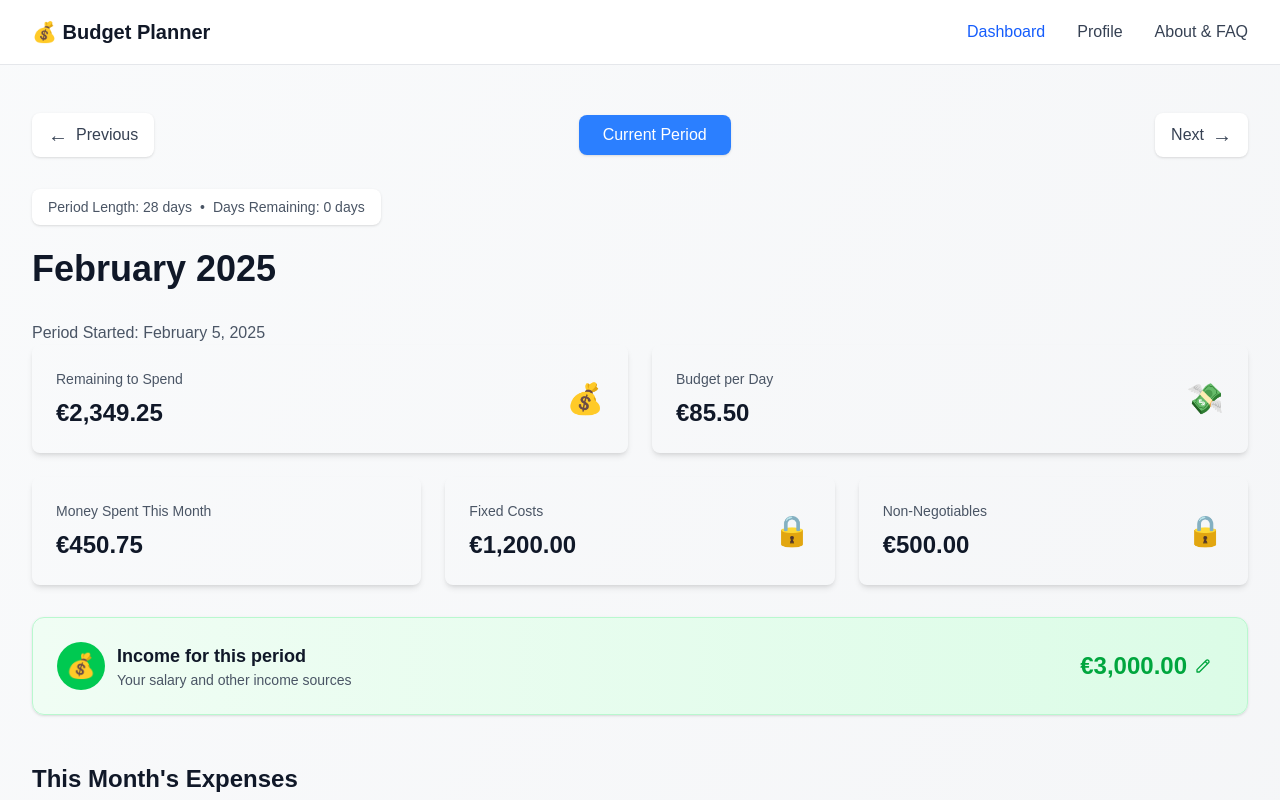
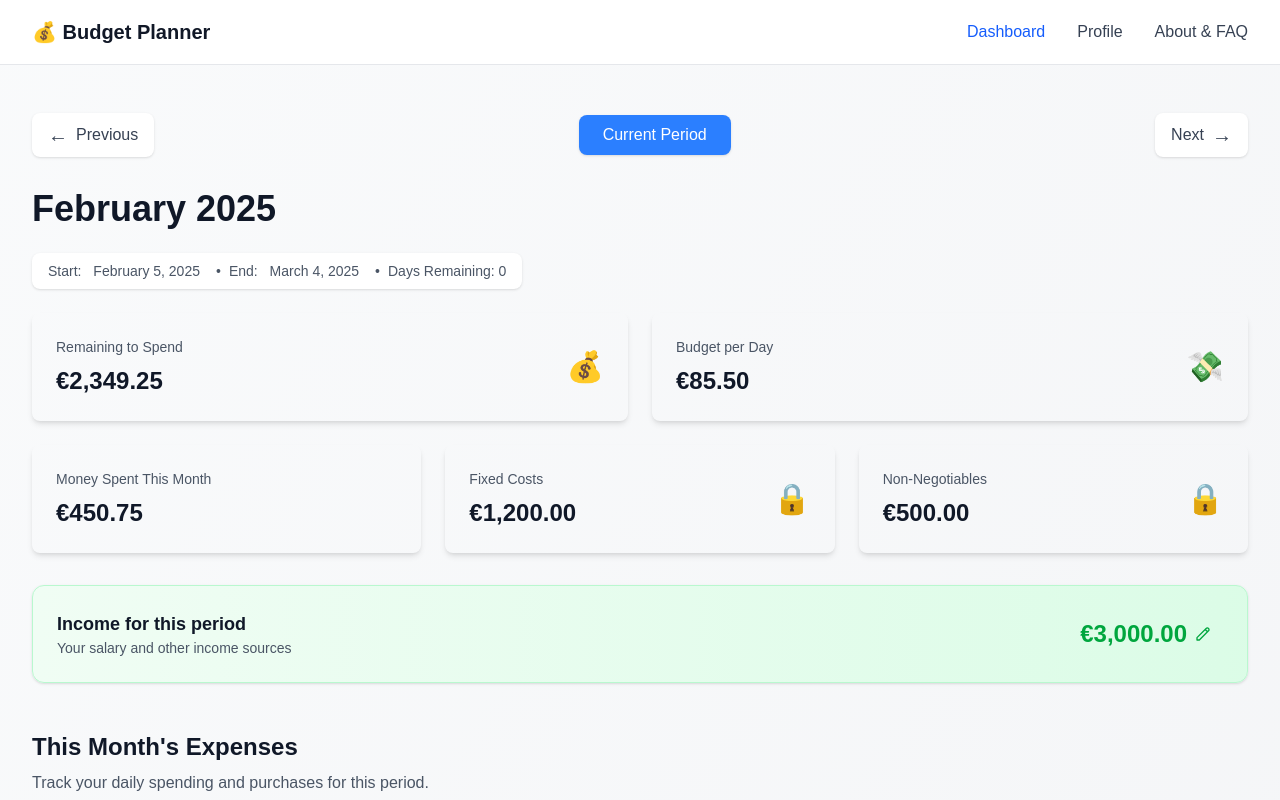
Before and after one commit to sofiaborovskaia/budget-planner, a Next.js app: page /period/2025-02-05 in a window 1280 px wide. Shown: the top 800 px of the page. Built offline with nearby package versions, Linux system fonts and the light colour scheme.

Commit message:
feat: improve dashboard design

```diff
--- a/app/components/Dashboard.tsx
+++ b/app/components/Dashboard.tsx
@@ -1,6 +1,7 @@
 "use client";
 
 import { DataCard } from "./DataCard";
+import { PeriodBadge } from "./PeriodBadge";
 import type { DashboardData } from "@/types";
 
 interface DashboardProps {
@@ -17,13 +18,15 @@ export function Dashboard({ data }: DashboardProps) {
 
   return (
     <div className="space-y-6">
-      <h1 className="text-4xl font-bold text-gray-900 mb-8">
+      <h1 className="text-4xl font-bold text-gray-900 mb-6">
         {data.monthName}
       </h1>
 
-      <span className="text-gray-600 mb-2">
-        Period Started: {data.periodStartDate}
-      </span>
+      <PeriodBadge
+        startDate={data.periodStartDate}
+        endDate={data.periodEndDate}
+        daysRemaining={data.daysRemaining}
+      />
 
       <div className="grid grid-cols-1 md:grid-cols-2 gap-6">
         {/* Money Left To Spend */}
--- /dev/null
+++ b/app/components/PeriodBadge.tsx
@@ -0,0 +1,94 @@
+"use client";
+
+import { useState } from "react";
+
+interface PeriodBadgeProps {
+  startDate: string;
+  endDate: string;
+  daysRemaining: number;
+}
+
+export function PeriodBadge({
+  startDate: initialStartDate,
+  endDate: initialEndDate,
+  daysRemaining,
+}: PeriodBadgeProps) {
+  const [startDate, setStartDate] = useState(initialStartDate);
+  const [endDate, setEndDate] = useState(initialEndDate);
+  const [isEditingStart, setIsEditingStart] = useState(false);
+  const [isEditingEnd, setIsEditingEnd] = useState(false);
+
+  const handleDateChange = (
+    value: string,
+    setter: (val: string) => void,
+    setEditing: (val: boolean) => void,
+  ) => {
+    setter(value);
+    setEditing(false);
+    // TODO: Update period in database
+  };
+
+  const renderEditableDate = (
+    currentValue: string,
+    isEditing: boolean,
+    setEditing: (val: boolean) => void,
+    setValue: (val: string) => void,
+    initialValue: string,
+  ) => {
+    if (isEditing) {
+      return (
+        <input
+          type="date"
+          value={currentValue}
+          onChange={(e) => setValue(e.target.value)}
+          onBlur={(e) => handleDateChange(e.target.value, setValue, setEditing)}
+          onKeyDown={(e) => {
+            if (e.key === "Enter") {
+              handleDateChange(e.currentTarget.value, setValue, setEditing);
+            } else if (e.key === "Escape") {
+              setValue(initialValue);
+              setEditing(false);
+            }
+          }}
+          autoFocus
+          className="px-2 py-1 border rounded focus:outline-none focus:ring-2 focus:ring-blue-500"
+        />
+      );
+    }
+
+    return (
+      <span
+        className="cursor-pointer hover:bg-gray-50 px-2 py-1 rounded"
+        onClick={() => setEditing(true)}
+      >
+        {currentValue}
+      </span>
+    );
+  };
+
+  return (
+    <div className="mb-6 inline-block px-4 py-2 bg-white rounded-lg shadow-sm">
+      <p className="text-sm text-gray-600">
+        <span className="font-medium">Start:</span>{" "}
+        {renderEditableDate(
+          startDate,
+          isEditingStart,
+          setIsEditingStart,
+          setStartDate,
+          initialStartDate,
+        )}
+        <span className="mx-2">•</span>
+        <span className="font-medium">End:</span>{" "}
+        {renderEditableDate(
+          endDate,
+          isEditingEnd,
+          setIsEditingEnd,
+          setEndDate,
+          initialEndDate,
+        )}
+        <span className="mx-2">•</span>
+        <span className="font-medium">Days Remaining:</span> {daysRemaining}
+      </p>
+    </div>
+  );
+}
--- a/app/components/SalaryInput.tsx
+++ b/app/components/SalaryInput.tsx
@@ -32,10 +32,6 @@ export function SalaryInput({
   return (
     <div className="bg-gradient-to-r from-green-50 to-green-100 rounded-xl p-6 border border-green-200 shadow-sm">
       <div className="flex items-center justify-between">
-        <div className="flex items-center gap-3">
-          <div className="w-12 h-12 bg-green-500 rounded-full flex items-center justify-center">
-            <span className="text-2xl">💰</span>
-          </div>
         <div>
           <h3 className="text-lg font-semibold text-gray-900">
             Income for this period
@@ -43,7 +39,6 @@ export function SalaryInput({
           <p className="text-sm text-gray-600">
             Your salary and other income sources
           </p>
-          </div>
         </div>
 
         <div className="flex items-center gap-4">
--- a/app/lib/mockData.ts
+++ b/app/lib/mockData.ts
@@ -1,6 +1,6 @@
 import type { DashboardData, Period } from "@/types";
 import type { BudgetLineItem } from "@/types/costs";
-import { formatDate } from "@/app/lib/period";
+import { formatDate, getDaysRemaining } from "@/app/lib/period";
 
 /**
  * Generate mock dashboard data for a given period
@@ -9,6 +9,8 @@ export function getMockDashboardData(period: Period): DashboardData {
   return {
     monthName: period.monthName,
     periodStartDate: formatDate(period.startDate),
+    periodEndDate: formatDate(period.endDate),
+    daysRemaining: getDaysRemaining(period),
     spent: 450.75,
     fixedCosts: 1200,
     nonNegotiables: 500,
--- a/app/period/[periodId]/page.tsx
+++ b/app/period/[periodId]/page.tsx
@@ -4,7 +4,7 @@ import { SalaryInput } from "@/app/components/SalaryInput";
 import { ExpensesTable } from "@/app/components/tables/ExpensesTable";
 import { FixedCostsTable } from "@/app/components/tables/FixedCostsTable";
 import { NonNegotiablesTable } from "@/app/components/tables/NonNegotiablesTable";
-import { getPeriod, getDaysRemaining } from "@/app/lib/period";
+import { getPeriod } from "@/app/lib/period";
 import { getMockDashboardData } from "@/app/lib/mockData";
 
 interface PageProps {
@@ -22,17 +22,6 @@ export default async function PeriodPage({ params }: PageProps) {
     <div className="min-h-screen bg-gradient-to-br from-gray-50 to-gray-100">
       <main className="max-w-7xl mx-auto px-4 sm:px-6 lg:px-8 py-12">
         <PeriodNavigation currentPeriodId={periodId} />
-
-        {/* Period Info Badge */}
-        <div className="mb-6 inline-block px-4 py-2 bg-white rounded-lg shadow-sm">
-          <p className="text-sm text-gray-600">
-            <span className="font-medium">Period Length:</span>{" "}
-            {period.lengthInDays} days
-            <span className="mx-2">•</span>
-            <span className="font-medium">Days Remaining:</span>{" "}
-            {getDaysRemaining(period)} days
-          </p>
-        </div>
 
         <Dashboard data={mockData} />
 
--- a/types/index.ts
+++ b/types/index.ts
@@ -15,6 +15,8 @@ export interface Period {
 export interface DashboardData {
   monthName: string;
   periodStartDate: string;
+  periodEndDate: string;
+  daysRemaining: number;
   spent: number;
   fixedCosts: number;
   nonNegotiables: number;
```
Lines whose indentation alone changed are shown as unchanged.
